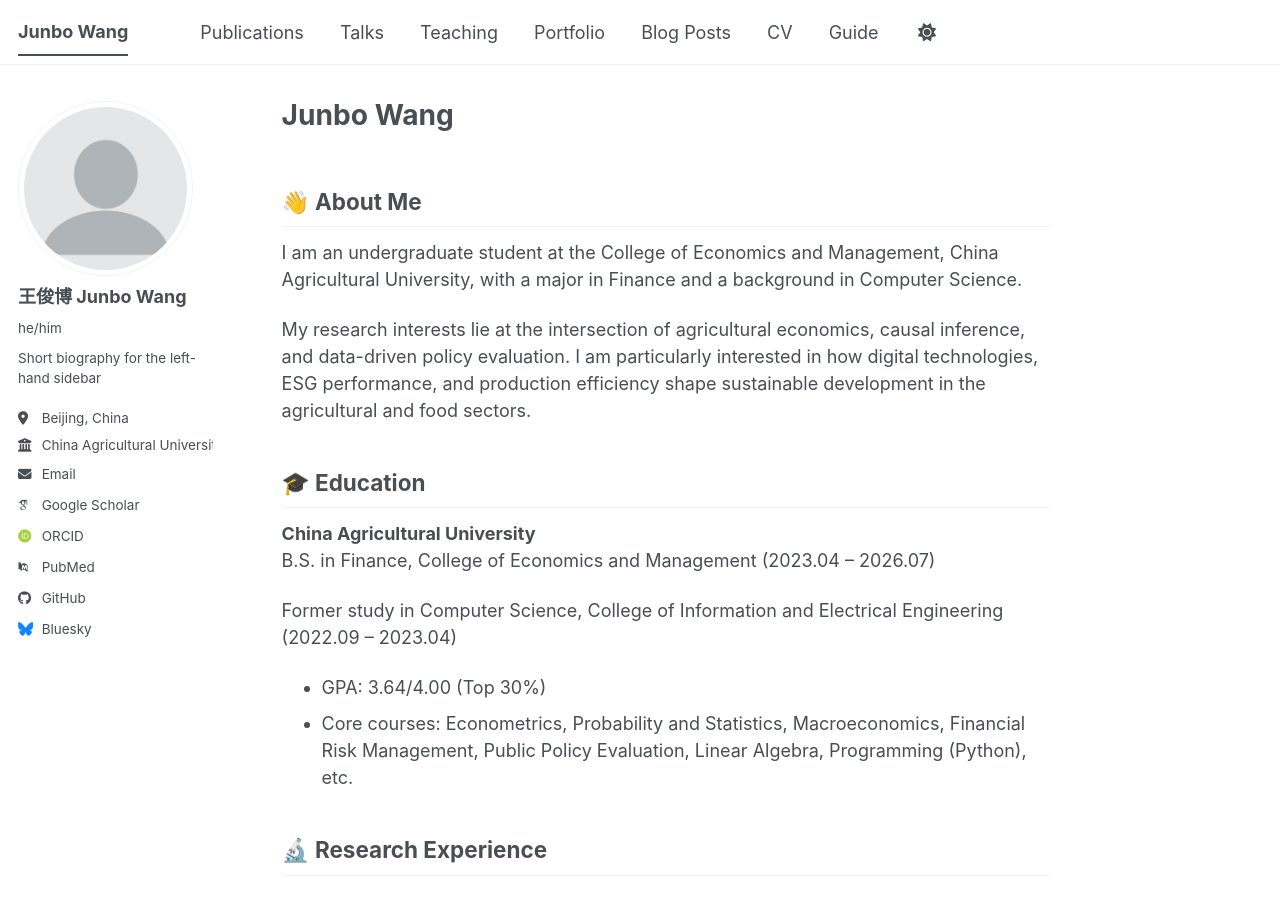
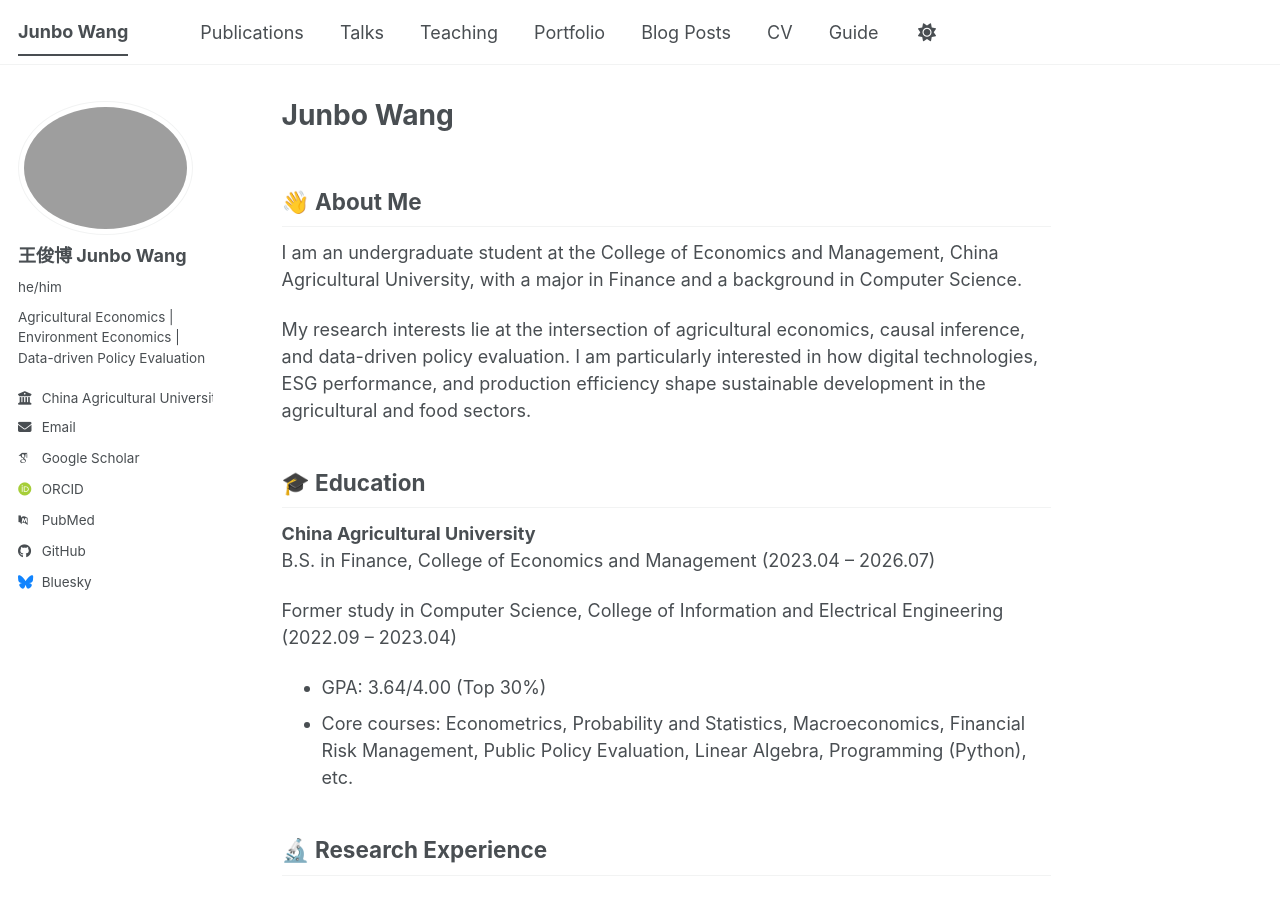
Before and after one commit to wangjunbo11/wangjunbo11.github.io, a Jekyll site: the page built from _pages/about.md, in a window 1280 px wide and 900 px high. Built offline with Jekyll 4.4.1, drawn with Linux system fonts in a browser that asks for light colours; some web fonts are replaced; a script bundle is joined from its source files by our own code; library files that are not in the unit come from our copies.

Commit message:
Update author profile information in config

```diff
--- a/_config.yml
+++ b/_config.yml
@@ -25,11 +25,10 @@ repository               : "wangjunbo11/wangjunbo11.github.io"
 #               Additional customization can be done by editing /_includes/author-profile.html
 author:
   # Biographic information
-  avatar           : "profile.png"
+  avatar           : "Picture.jpg"
   name             : "王俊博 Junbo Wang"
   pronouns         : "he/him"
-  bio              : "Short biography for the left-hand sidebar"
-  location         : "Beijing, China"
+  bio              : "Agricultural Economics | Environment Economics | Data-driven Policy Evaluation"
   employer         : "China Agricultural University"
   uri              : # URL
   email            : "15204633895@163.com"
```
